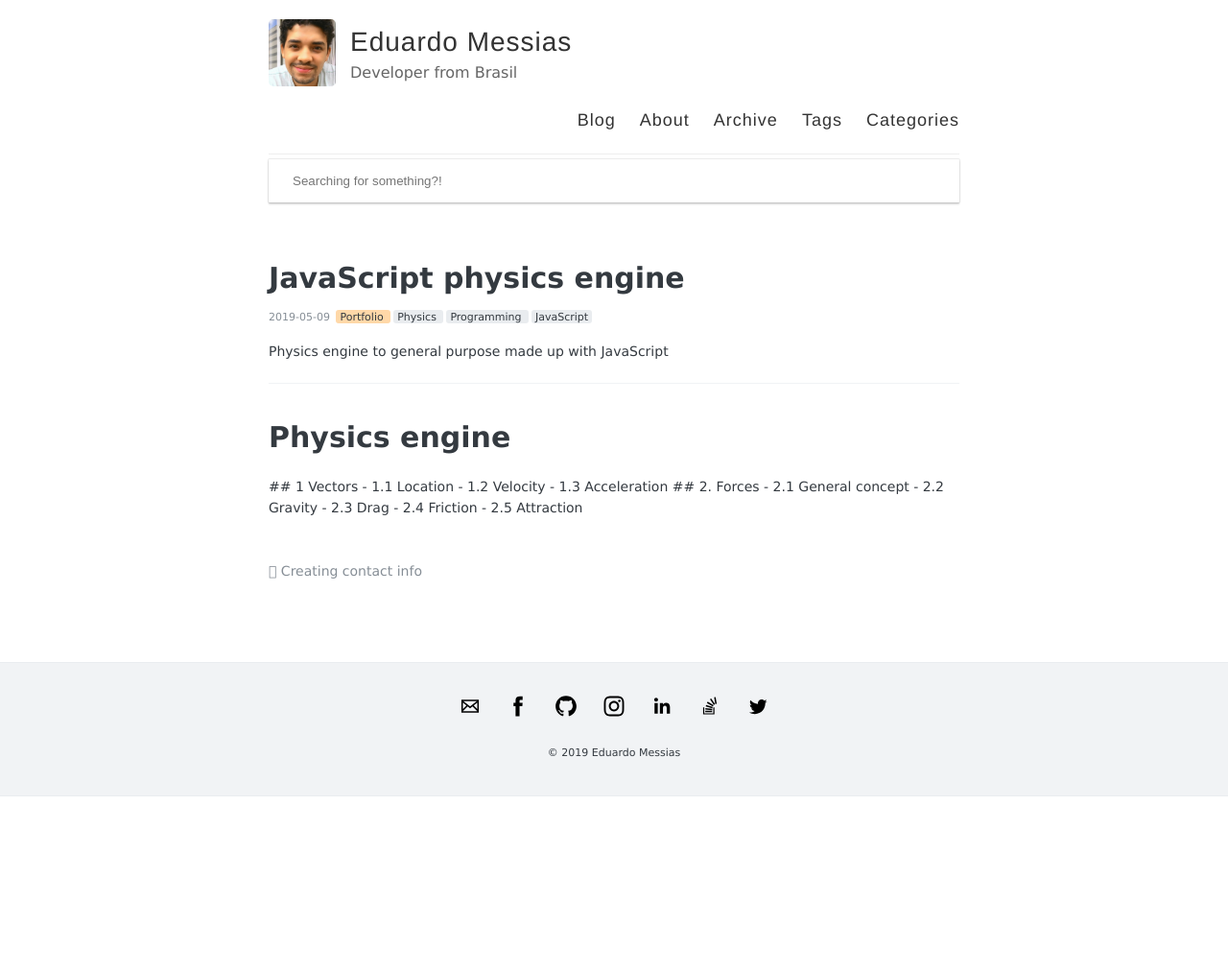
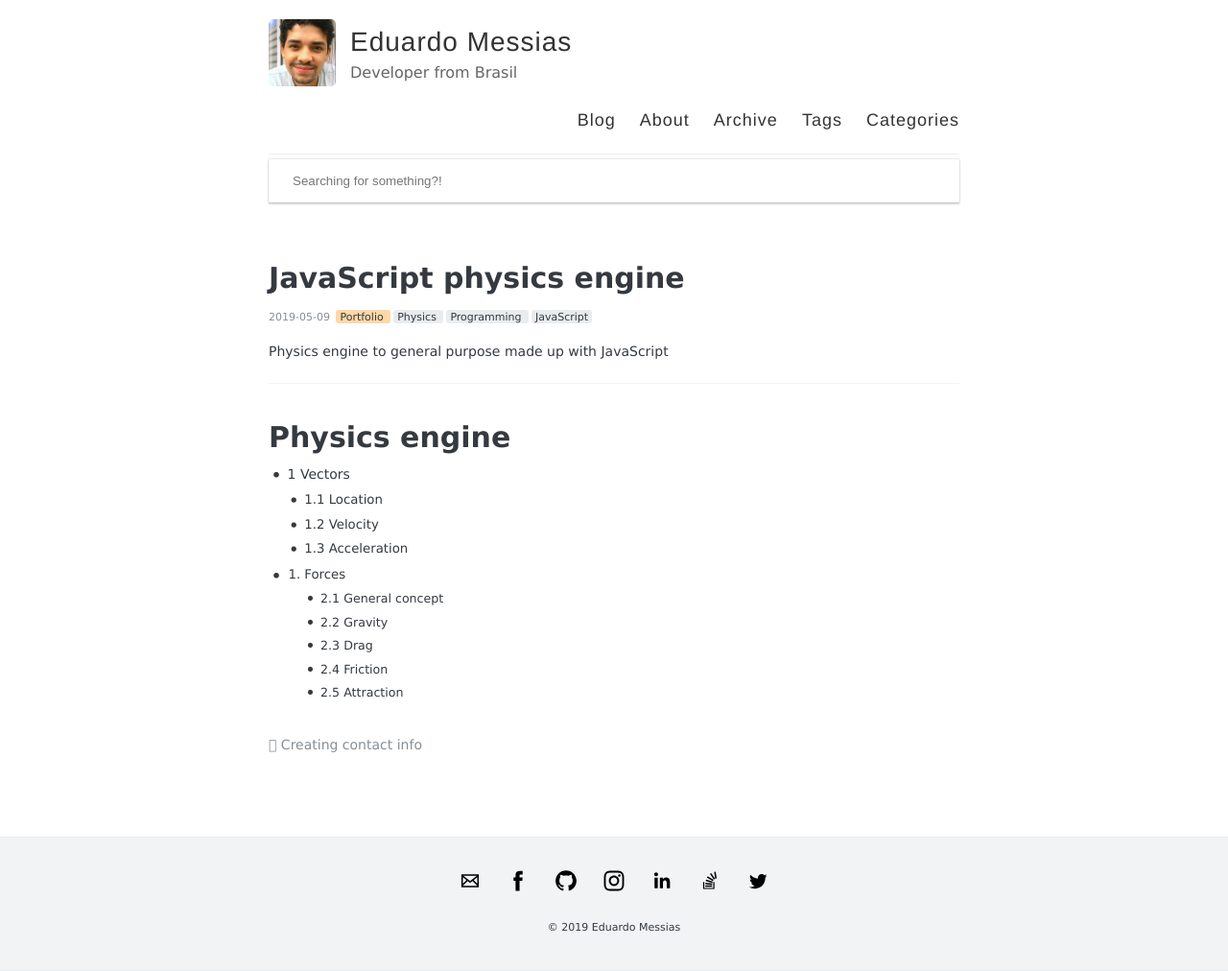
Before and after one commit to eduardomessias/eduardomessias.github.io, a Jekyll site: the page built from _posts/2019-05-09-js-physics-engine.md, in a window 1280 px wide. Shown: the whole page at 96% size. Built offline with Jekyll 4.4.1, drawn with Linux system fonts in a browser that asks for light colours; before the commit the page ends 900 px from its top, so only the background shows below that.

Commit message:
Update 2019-05-09-js-physics-engine.md

```diff
--- a/_posts/2019-05-09-js-physics-engine.md
+++ b/_posts/2019-05-09-js-physics-engine.md
@@ -14,11 +14,11 @@
 ---
 
 # Physics engine
-  ## 1 Vectors
+  - 1 Vectors
     - 1.1 Location
     - 1.2 Velocity
     - 1.3 Acceleration
-  ## 2. Forces
+  - 2. Forces
     - 2.1 General concept
     - 2.2 Gravity
     - 2.3 Drag
```
